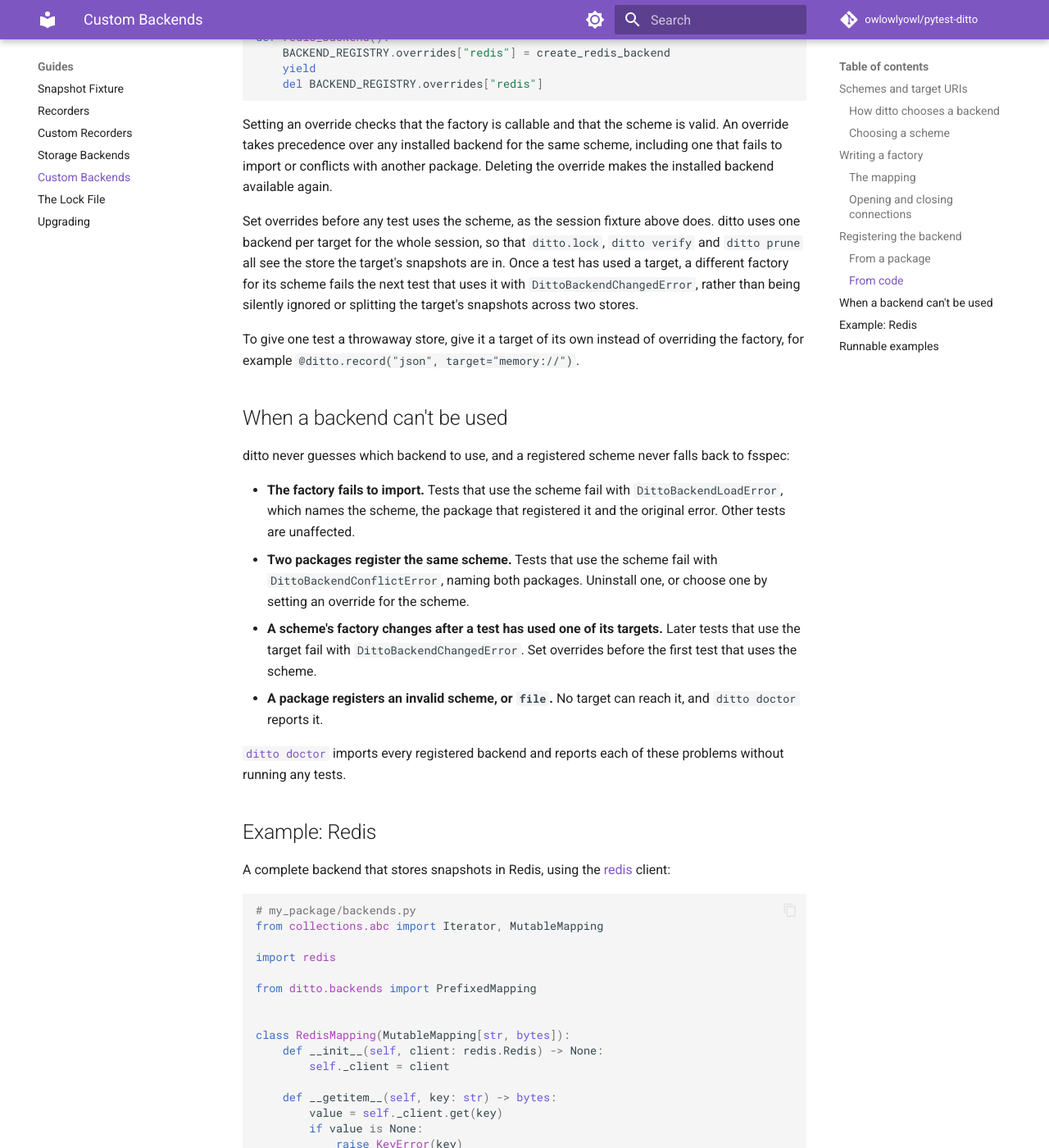
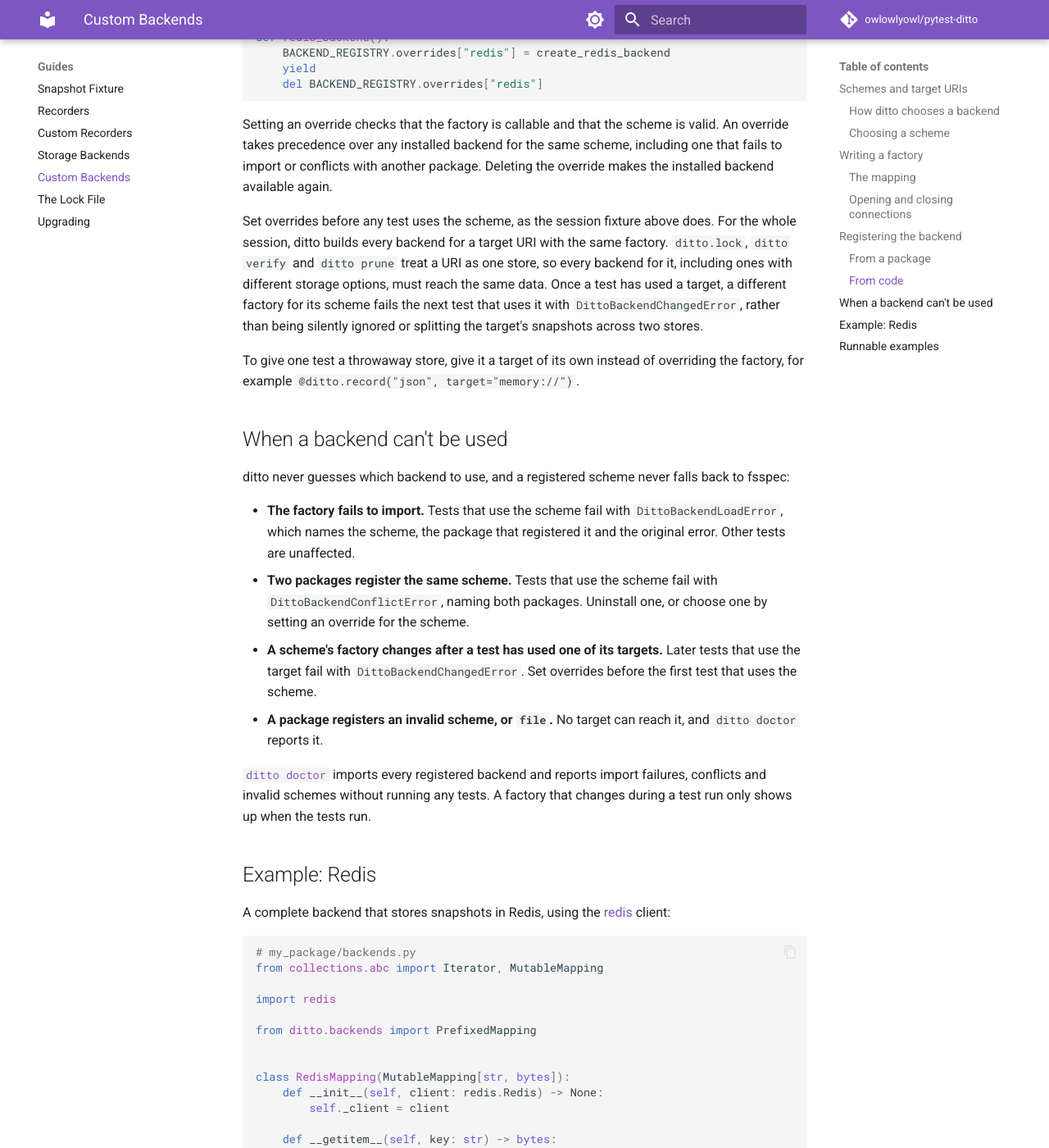
Before and after one commit to owlowlyowl/pytest-ditto, an MkDocs documentation site: the page built from docs/src/guides/custom-backends.md, in a window 1280 px wide and 1400 px high, scrolled down 5216 px. Shown: the whole window at 82% size. Built offline with MkDocs 1.6.1 and Material for MkDocs 9.7.7, drawn with Linux system fonts in a browser that asks for light colours; comment, search, counter and statistics services are not loaded.

Commit message:
Narrow the backend-change guarantee and doctor's reach in the docs
The guide and DittoBackendChangedError said ditto uses one backend per
target, but the same URI with different storage options gets separate
backends. What ditto guarantees is one factory per target URI for the
session; the options used with a URI must still reach the same data,
because the lock, verify and prune treat the URI as one store.

ditto doctor inspects registrations without running tests, so it can't
see a factory changed during a run. Say which problems it reports
instead of "each of these problems".

```diff
--- a/docs/src/guides/custom-backends.md
+++ b/docs/src/guides/custom-backends.md
@@ -233,12 +233,13 @@ scheme, including one that fails to import or conflicts with another package.
 Deleting the override makes the installed backend available again.
 
 Set overrides before any test uses the scheme, as the session fixture above
-does. ditto uses one backend per target for the whole session, so that
-`ditto.lock`, `ditto verify` and `ditto prune` all see the store the target's
-snapshots are in. Once a test has used a target, a different factory for its
-scheme fails the next test that uses it with `DittoBackendChangedError`, rather
-than being silently ignored or splitting the target's snapshots across two
-stores.
+does. For the whole session, ditto builds every backend for a target URI with
+the same factory. `ditto.lock`, `ditto verify` and `ditto prune` treat a URI as
+one store, so every backend for it, including ones with different storage
+options, must reach the same data. Once a test has used a target, a different
+factory for its scheme fails the next test that uses it with
+`DittoBackendChangedError`, rather than being silently ignored or splitting the
+target's snapshots across two stores.
 
 To give one test a throwaway store, give it a target of its own instead of
 overriding the factory, for example `@ditto.record("json", target="memory://")`.
@@ -261,7 +262,9 @@ back to fsspec:
   it, and `ditto doctor` reports it.
 
 [`ditto doctor`](../cli/doctor.md) imports every registered backend and
-reports each of these problems without running any tests.
+reports import failures, conflicts and invalid schemes without running any
+tests. A factory that changes during a test run only shows up when the tests
+run.
 
 ## Example: Redis
 
```
Also changed, not shown: 1 other file.
